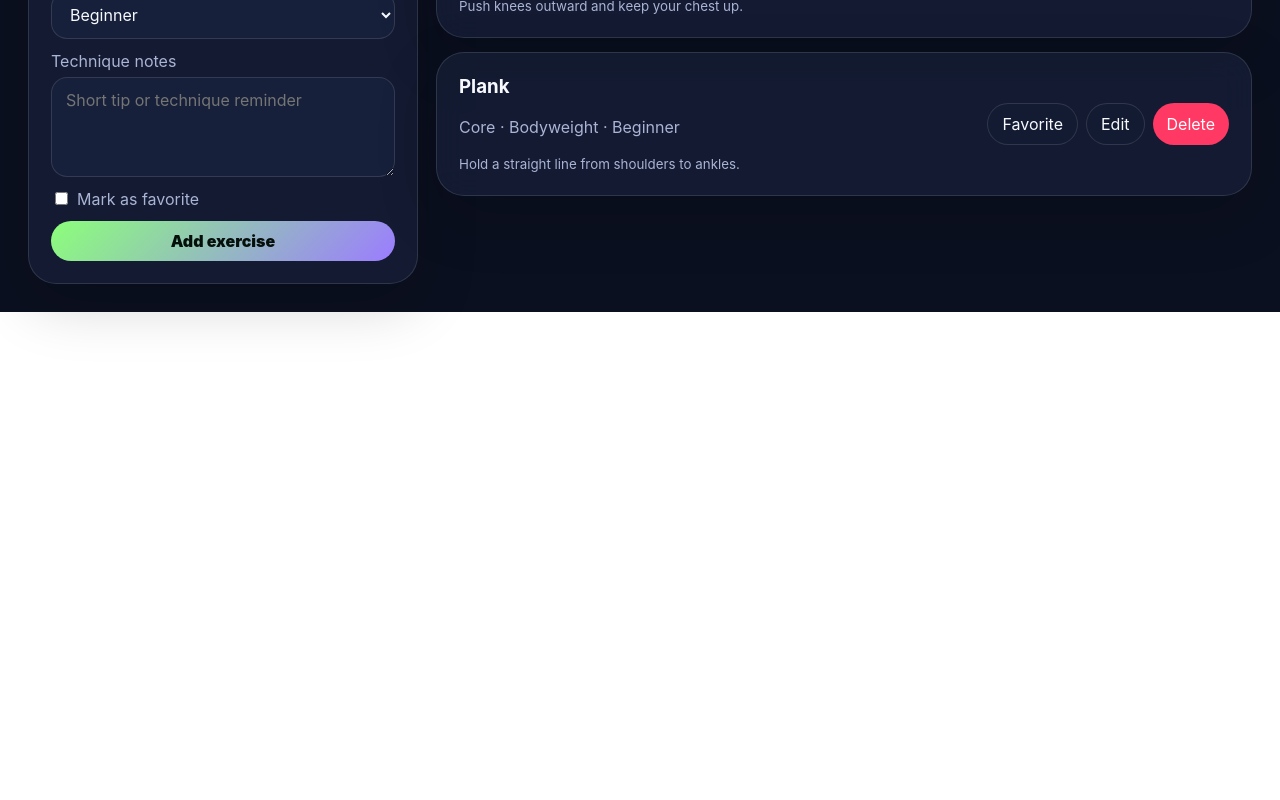
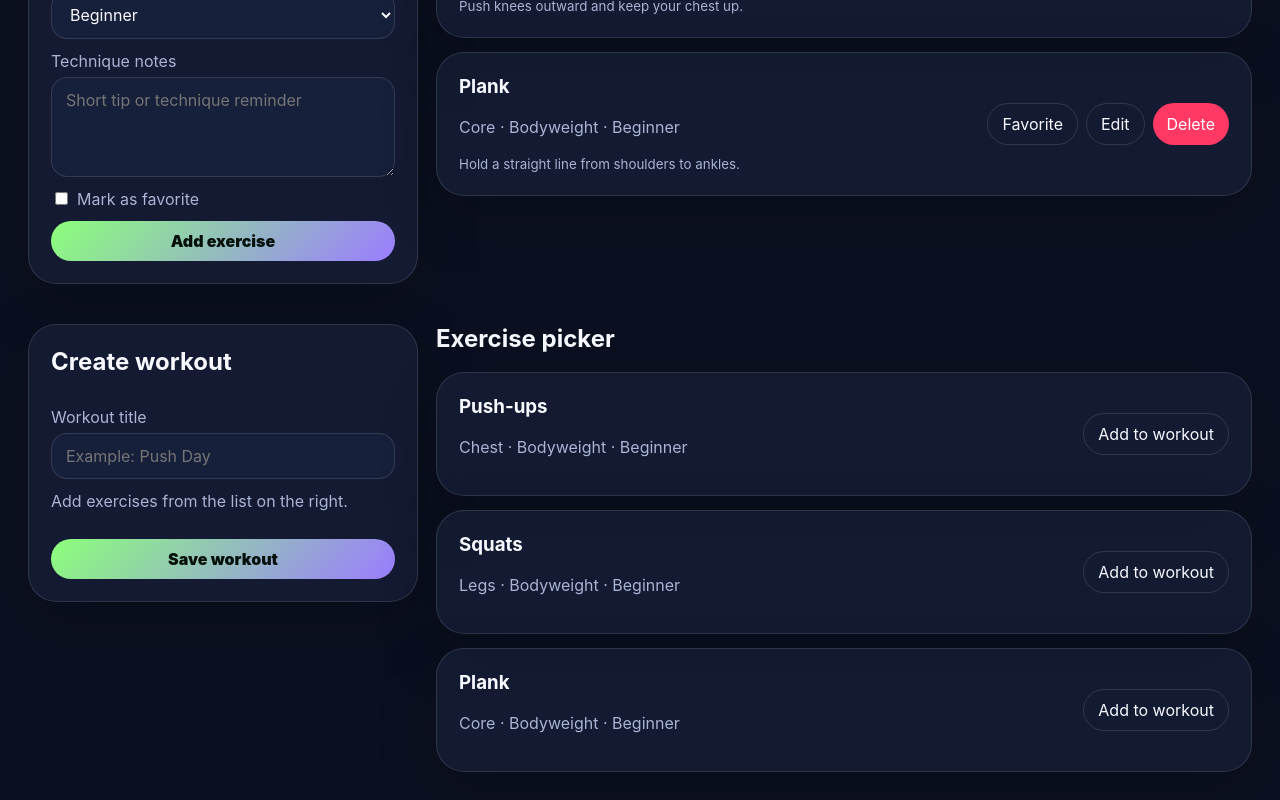
Before and after one commit to loredanaahsl/fitquest-lab6, a React (Vite) app: page / in a window 1280 px wide. Shown: the part 598-1398 px from the top of the page. Before the commit the page ends 910 px from the top, so only its background shows below. Built offline with nearby package versions, Linux system fonts and the light colour scheme.

Commit message:
Add workout builder interface

```diff
--- a/src/App.jsx
+++ b/src/App.jsx
@@ -317,6 +317,95 @@ function saveWorkout(event) {
             ))}
           </div>
         </section>
+            </section>
+
+      <section className="two-column section-gap">
+        <form className="card form" onSubmit={saveWorkout}>
+          <h2>Create workout</h2>
+
+          <label>
+            Workout title
+            <input
+              value={workoutTitle}
+              onChange={(event) => setWorkoutTitle(event.target.value)}
+              placeholder="Example: Push Day"
+            />
+          </label>
+
+          <div className="builder-list">
+            {selectedWorkoutExercises.length === 0 ? (
+              <p className="muted">Add exercises from the list on the right.</p>
+            ) : (
+              selectedWorkoutExercises.map((exercise) => (
+                <div className="builder-row" key={exercise.id}>
+                  <strong>{exercise.name}</strong>
+
+                  <input
+                    type="number"
+                    min="1"
+                    value={exercise.sets}
+                    onChange={(event) =>
+                      updateWorkoutExercise(
+                        exercise.id,
+                        "sets",
+                        Number(event.target.value)
+                      )
+                    }
+                  />
+
+                  <span>sets</span>
+
+                  <input
+                    type="number"
+                    min="1"
+                    value={exercise.reps}
+                    onChange={(event) =>
+                      updateWorkoutExercise(
+                        exercise.id,
+                        "reps",
+                        Number(event.target.value)
+                      )
+                    }
+                  />
+
+                  <span>reps/sec</span>
+
+                  <button
+                    type="button"
+                    className="danger"
+                    onClick={() => removeWorkoutExercise(exercise.id)}
+                  >
+                    ×
+                  </button>
+                </div>
+              ))
+            )}
+          </div>
+
+          <button className="primary">Save workout</button>
+        </form>
+
+        <section>
+          <h2>Exercise picker</h2>
+
+          <div className="card-list">
+            {exercises.map((exercise) => (
+              <article className="card item-card" key={exercise.id}>
+                <div>
+                  <h3>{exercise.name}</h3>
+                  <p>
+                    {exercise.muscle} · {exercise.equipment} ·{" "}
+                    {exercise.difficulty}
+                  </p>
+                </div>
+
+                <button onClick={() => addExerciseToWorkout(exercise)}>
+                  Add to workout
+                </button>
+              </article>
+            ))}
+          </div>
+        </section>
       </section>
     </main>
   );
--- a/src/styles/styles.css
+++ b/src/styles/styles.css
@@ -228,3 +228,39 @@ textarea {
     grid-template-columns: 1fr;
   }
 }
+.section-gap {
+  margin-top: 40px;
+}
+
+.muted {
+  color: var(--muted);
+}
+
+.builder-list {
+  display: grid;
+  gap: 10px;
+}
+
+.builder-row {
+  display: grid;
+  grid-template-columns: 1fr 70px auto 70px auto 38px;
+  gap: 8px;
+  align-items: center;
+  background: var(--card-strong);
+  padding: 10px;
+  border-radius: 18px;
+}
+
+.builder-row input {
+  padding: 8px;
+}
+
+@media (max-width: 900px) {
+  .builder-row {
+    grid-template-columns: 1fr 64px 64px 38px;
+  }
+
+  .builder-row span {
+    display: none;
+  }
+}
```
